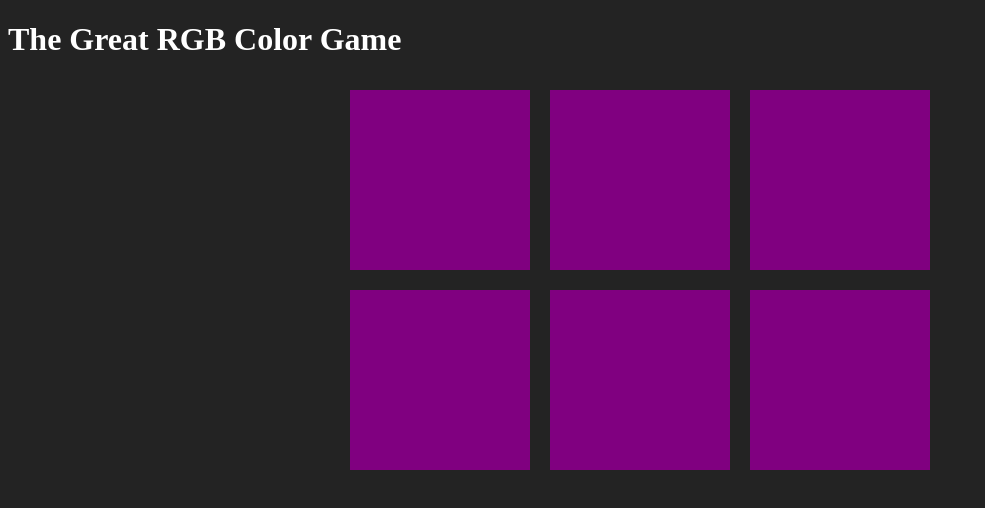
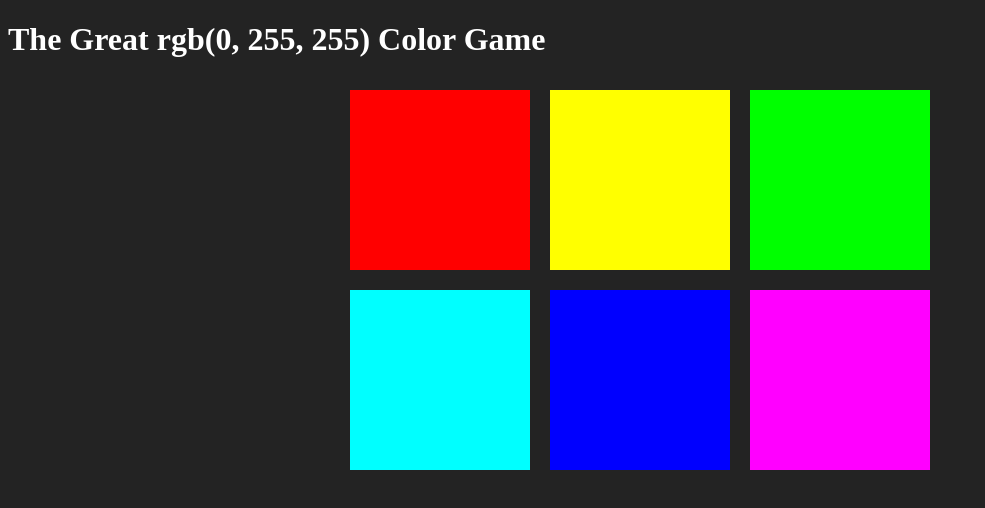
Before and after one commit to jdetjen7084/Color-Game, a plain HTML site: page colorGame.html in a window 1280 px wide. Shown: the whole page, without its empty margins (0-985 px from the left). Drawn offline with Linux system fonts and the light colour scheme.

Commit message:
Add color array, logic to display RGB

```diff
--- a/colorGame.html
+++ b/colorGame.html
@@ -8,7 +8,7 @@
     <link rel="stylesheet" type="text/css" href="colorGame.css">
 </head>
 <body>
-    <h1>The Great RGB Color Game</h1>
+    <h1>The Great <span id="colorDisplay">RGB</span> Color Game</h1>
     <div id="container">
         <div class="square"></div>
         <div class="square"></div>
@@ -17,5 +17,6 @@
         <div class="square"></div>
         <div class="square"></div>
     </div>
+    <script type="text/javascript" src="colorGame.js"></script>
 </body>
 </html>
--- a/colorGame.js
+++ b/colorGame.js
@@ -0,0 +1,18 @@
+let colors = [
+    "rgb(255, 0, 0)",
+    "rgb(255, 255, 0)",
+    "rgb(0, 255, 0)",
+    "rgb(0, 255, 255)",
+    "rgb(0, 0, 255)",
+    "rgb(255, 0, 255)"
+]
+
+let squares = document.querySelectorAll(".square");
+let pickedColor = colors[3];
+let colorDisplay = document.getElementById("colorDisplay");
+
+colorDisplay.textContent = pickedColor;
+
+for(let i = 0; i < squares.length; i++) {
+    squares[i].style.backgroundColor = colors[i]
+}
```
